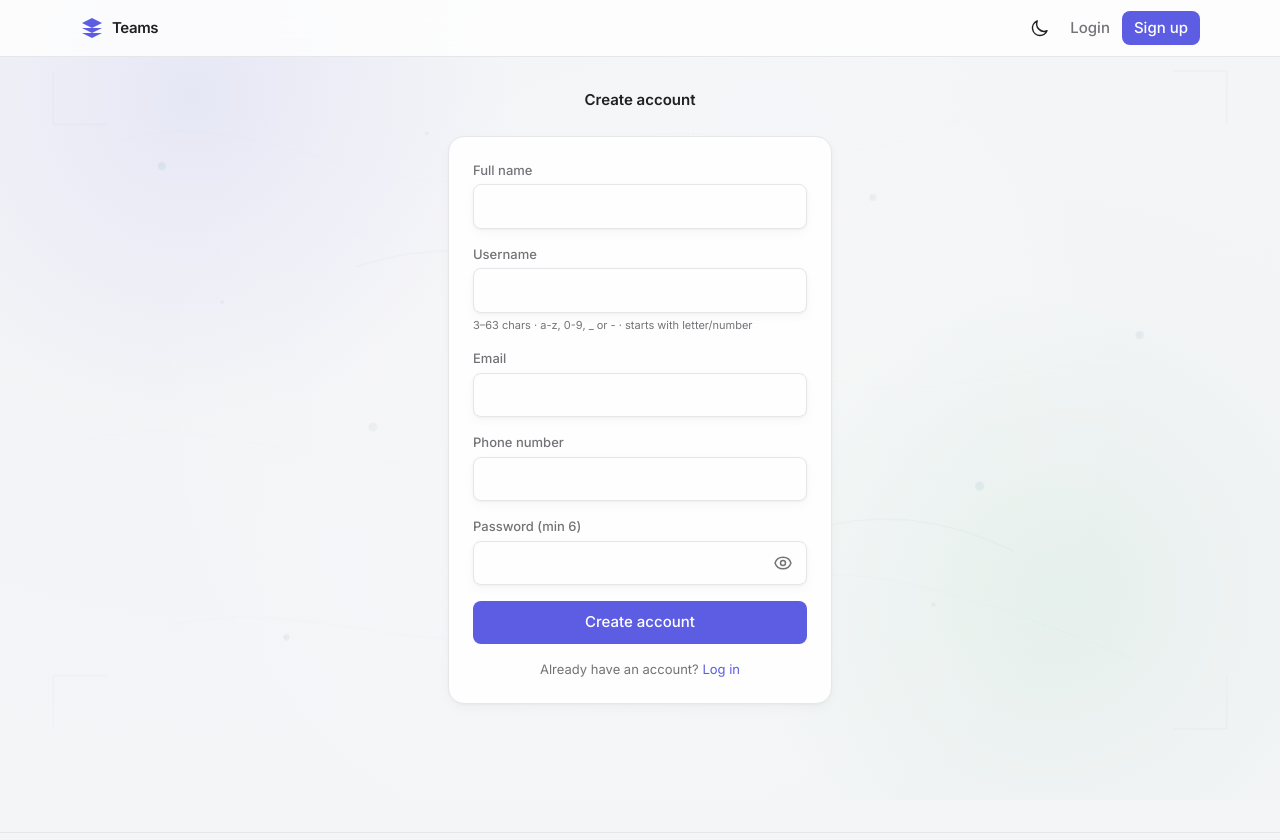
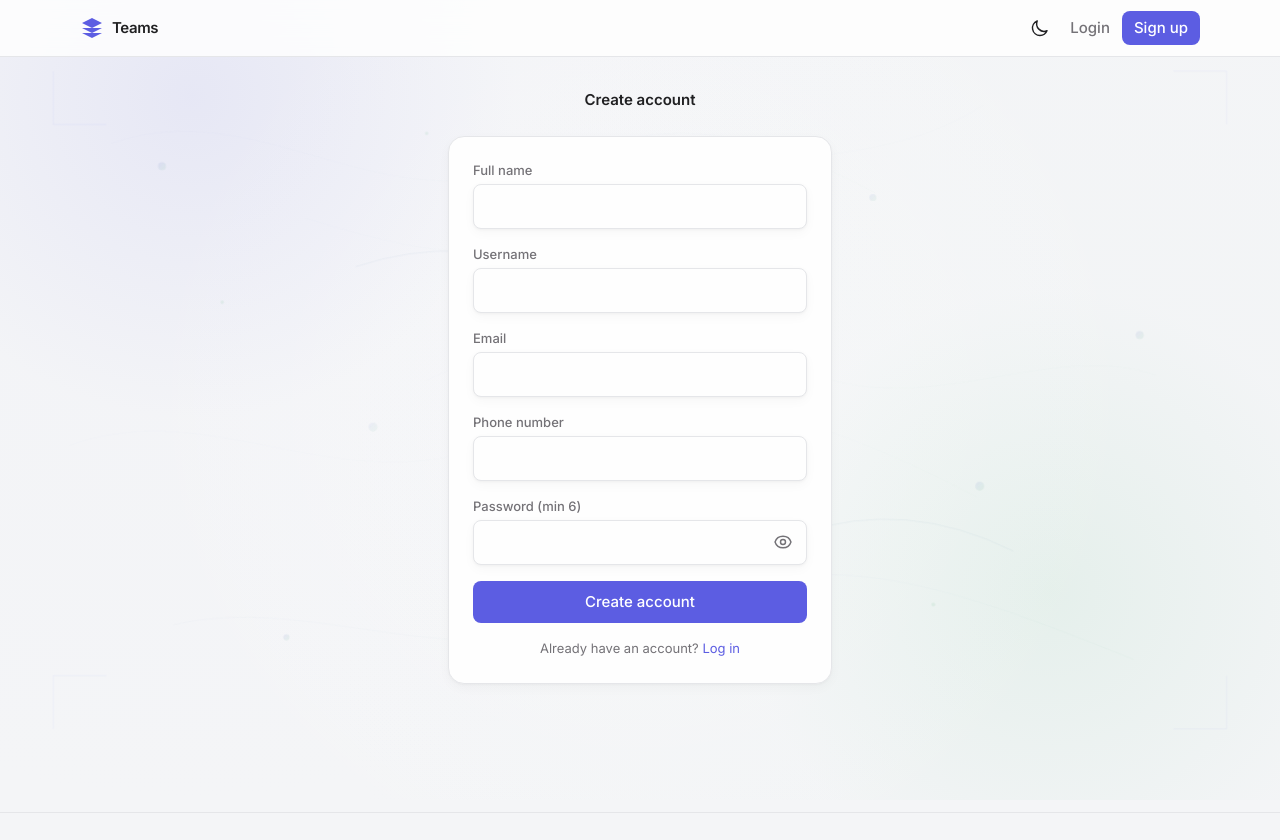
Before and after one commit to oluebubeogb/teams, a FastAPI app: page /signup in a window 1280 px wide. Shown: the top 840 px of the page. Run offline with FastAPI, Linux system fonts and the light colour scheme; parts of the project's set-up code (start-up, migrations or seed data) failed here and were passed over; some libraries are stand-ins or nearby versions.

Commit message:
removed the helper line under the username on the signup page

```diff
--- a/app/templates/signup.html
+++ b/app/templates/signup.html
@@ -17,7 +17,6 @@
              title="3–63 characters: letters, numbers, underscore or hyphen; must start with a letter or number"
              autocomplete="username"
              class="w-full px-3 py-2.5 rounded-lg card border focus:outline-none focus:ring-2 focus:ring-[var(--accent)]" />
-      <p class="text-[11px] muted mt-1">3–63 chars · a-z, 0-9, _ or - · starts with letter/number</p>
     </div>
     <div>
       <label class="block text-[13px] font-medium muted mb-1">Email</label>
```
